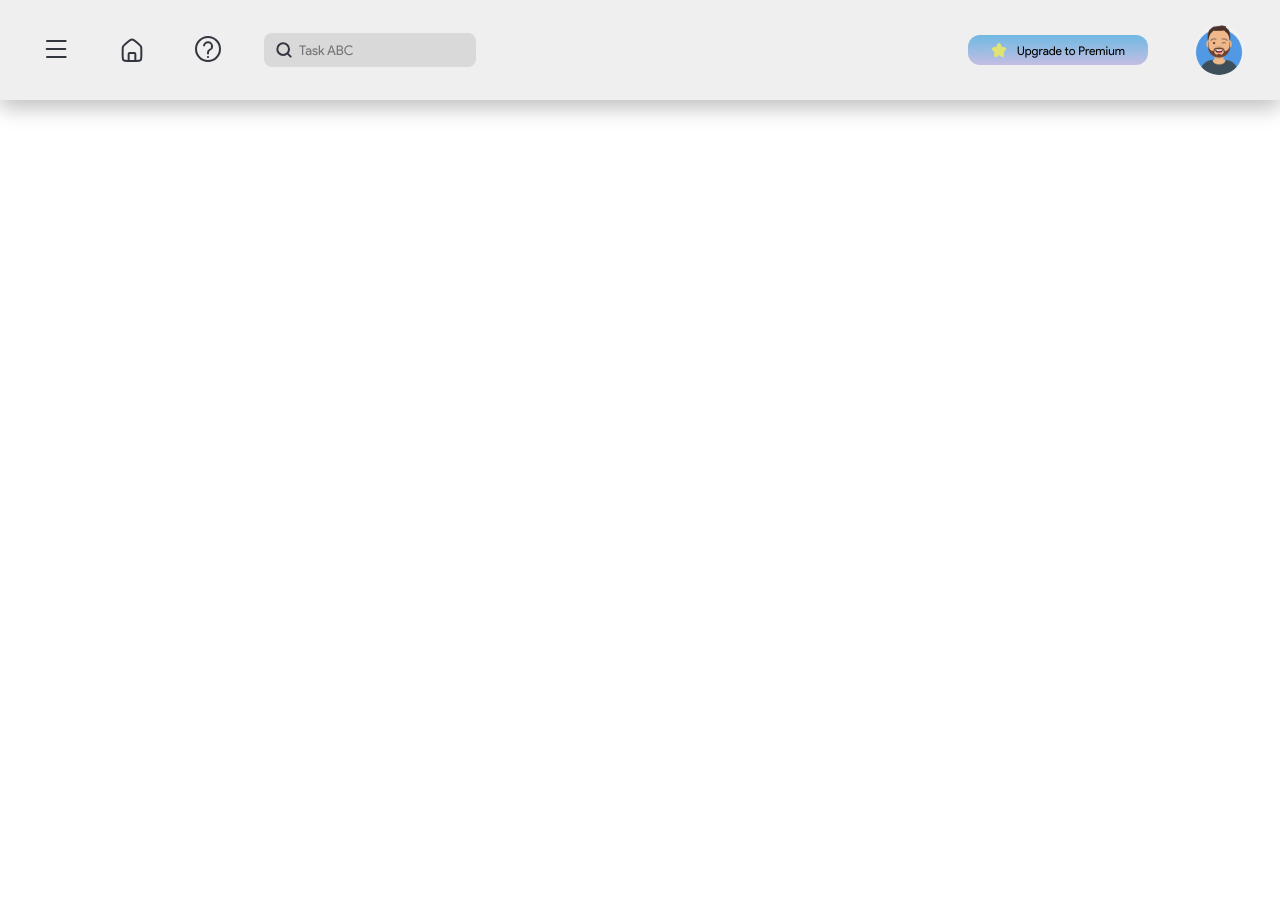
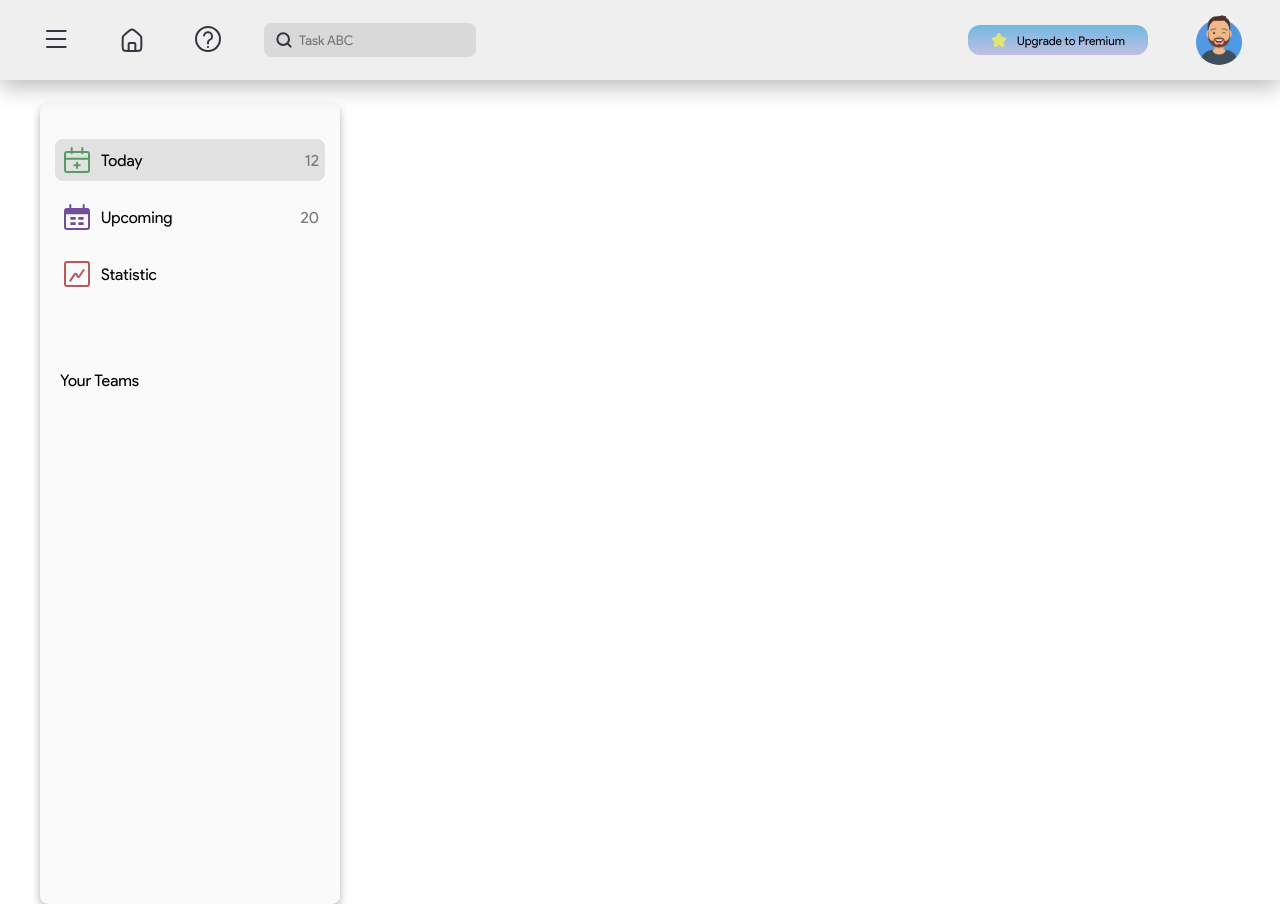
Before and after one commit to tasker-app/tasker-client, a React (Vite) app: page / in a window 1280 px wide. Before the commit the page ends 800 px from the top, so only its background shows below. Built offline with nearby package versions, Linux system fonts and the light colour scheme.

Commit message:
feat: toggle menu nav (#9)

```diff
--- a/src/components/Header/Header.tsx
+++ b/src/components/Header/Header.tsx
@@ -11,8 +11,11 @@ import { CustomTooltip, Text } from '@/components/Common'
 import { UserModal } from '@/components/UserModal'
 
 const StyledHeader = styled.header`
+  position: -webkit-sticky;
+  position: sticky;
+  top: 0;
   background-color: #efefef;
-  height: 80px;
+  height: 60px;
   display: flex;
   justify-content: space-between;
   align-items: center;
@@ -123,7 +126,11 @@ const AvatarModalButton = styled.button`
   background-color: transparent;
 `
 
-export const Header = () => {
+type HeaderProps = {
+  handleNavToggle?: () => void
+}
+
+export const Header = ({ handleNavToggle }: HeaderProps) => {
   const [isOpen, setIsOpen] = useState(false)
 
   return (
@@ -131,7 +138,7 @@ export const Header = () => {
       <NavigationAndSearch>
         <Navigation>
           <CustomTooltip content="Toggle Menu">
-            <NavigationButton>
+            <NavigationButton onClick={handleNavToggle}>
               <MenuIcon />
             </NavigationButton>
           </CustomTooltip>
--- a/src/components/Nav/Nav.tsx
+++ b/src/components/Nav/Nav.tsx
@@ -1,4 +1,4 @@
-import * as React from 'react'
+import { useEffect, useState } from 'react'
 import styled from 'styled-components'
 
 import { ReactComponent as AddIcon } from '@/assets/icons/add.svg'
@@ -8,20 +8,23 @@ import { ReactComponent as DateIcon } from '@/assets/icons/date.svg'
 import { ReactComponent as ExpandIcon } from '@/assets/icons/expand.svg'
 import { Text } from '@/components/Common'
 
-const NavContainer = styled.nav`
-  width: 300px;
+const NavContainer = styled.nav<{ isNavOpen: boolean }>`
+  width: ${(props) => (props.isNavOpen ? '300px' : '0')};
   height: 100vh;
   background-color: #fafafa;
   box-shadow: 0px 4px 8px rgba(0, 0, 0, 0.3);
   border-radius: 8px;
-  padding: 35px 15px;
-  margin-left: 40px;
+  margin: 24px 0 0 40px;
+  transition: width 0.2s ease-in-out;
 `
 
-const NavOptions = styled.div`
-  display: flex;
+const NavOptions = styled.div<{ isNavOpen?: boolean; isOptionDisplayed?: boolean }>`
+  opacity: ${(props) => (props.isNavOpen ? '1' : '0')};
+  display: ${(props) => (props.isOptionDisplayed ? 'flex' : 'none')};
+  transition: opacity 0.2s ease-in-out;
   flex-direction: column;
   gap: 15px;
+  padding: 35px 15px;
 `
 
 const NavButton = styled.button<{ isActive?: boolean }>`
@@ -54,15 +57,16 @@ const Flex = styled.div`
   gap: 8px;
 `
 
-const YourTeams = styled.div`
-  display: flex;
+const YourTeams = styled.div<{ isNavOpen?: boolean; isOptionDisplayed?: boolean }>`
+  display: ${(props) => (props.isOptionDisplayed ? 'flex' : 'none')};
+  opacity: ${(props) => (props.isNavOpen ? '1' : '0')};
   justify-content: space-between;
   align-items: center;
   border-radius: 8px;
-  margin-top: 30px;
-  transition: background-color 0.2s ease-in-out;
-  padding: 4px 5px 4px 10px;
+  margin: 30px 15px 0 15px;
+  transition: background-color, opacity 0.2s ease-in-out;
   cursor: pointer;
+  padding: 5px 5px;
 
   &:hover {
     background-color: #e1e1e1;
@@ -86,16 +90,31 @@ const YourTeams = styled.div`
   }
 `
 
-export const Nav = () => {
-  const [active, setActive] = React.useState('Today')
+type NavProps = {
+  isNavOpen: boolean
+}
+
+export const Nav = ({ isNavOpen }: NavProps) => {
+  const [active, setActive] = useState('Today')
+  const [isOptionDisplayed, setIsOptionDisplayed] = useState(false)
+
+  useEffect(() => {
+    if (isNavOpen) {
+      setTimeout(() => {
+        setIsOptionDisplayed(true)
+      }, 200)
+    } else {
+      setIsOptionDisplayed(false)
+    }
+  }, [isNavOpen])
 
   const handleActive = (value: string) => {
     setActive(value)
   }
 
   return (
-    <NavContainer>
-      <NavOptions>
+    <NavContainer isNavOpen={isNavOpen}>
+      <NavOptions isNavOpen={isNavOpen} isOptionDisplayed={isOptionDisplayed}>
         <NavButton isActive={active === 'Today'} onClick={() => handleActive('Today')}>
           <Flex>
             <CalendarIcon />
@@ -122,7 +141,7 @@ export const Nav = () => {
         </NavButton>
       </NavOptions>
 
-      <YourTeams>
+      <YourTeams isNavOpen={isNavOpen} isOptionDisplayed={isOptionDisplayed}>
         <Text size={16}>Your Teams</Text>
         <div className="FlexIcons">
           <AddIcon />
--- a/src/pages/Landing.tsx
+++ b/src/pages/Landing.tsx
@@ -1,20 +1,18 @@
+import { useState } from 'react'
 import styled from 'styled-components'
 
 import { Header } from '@/components/Header'
+import { Nav } from '@/components/Nav'
 
 const LandingContainer = styled.div``
 
 const Landing = () => {
+  const [isNavOpen, setIsNavOpen] = useState(true)
+
   return (
-    // <LandingContainer>
-    //   <Text color="#000" size={12} type="bold">
-    //     Test
-    //   </Text>
-    //   <ChartIcon />
-    //   <Button />
-    // </LandingContainer>
     <LandingContainer>
-      <Header />
+      <Header handleNavToggle={() => setIsNavOpen(!isNavOpen)} />
+      <Nav isNavOpen={isNavOpen} />
     </LandingContainer>
   )
 }
```
